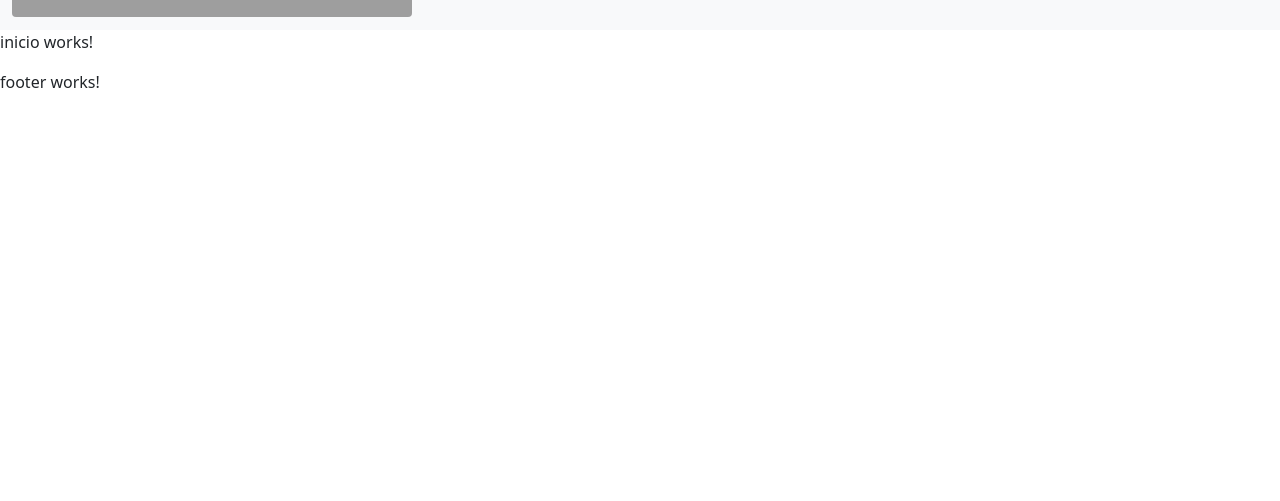
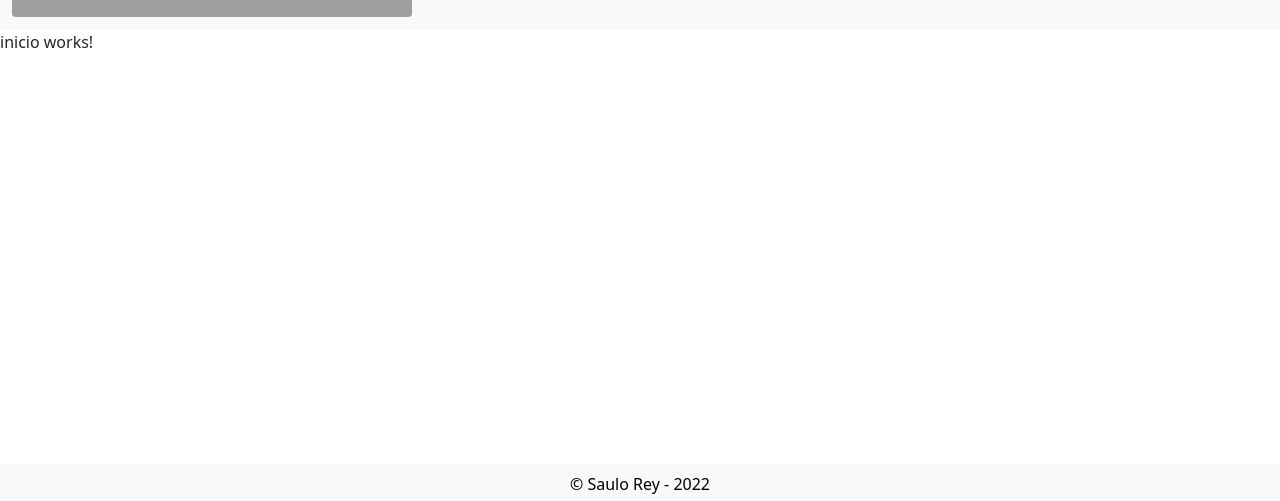
Before and after one commit to Saulo-cloud/SWP, an Angular app: page /inicio in a window 1280 px wide. Shown: the part 296-797 px from the top of the page. Built offline with nearby package versions, Linux system fonts and the light colour scheme; grey boxes are pictures that could not be loaded.

Commit message:
Añado footer

```diff
--- a/src/app/shared/footer/footer.component.html
+++ b/src/app/shared/footer/footer.component.html
@@ -1 +1,7 @@
-<p>footer works!</p>
+<footer class="footer bg-light text-center fixed-bottom">
+    <div class="container py-1">
+      <p class="text-black my-1">
+        &copy; {{ autor }} - {{ fecha.getFullYear() }}
+      </p>
+    </div>
+  </footer>
--- a/src/app/shared/footer/footer.component.ts
+++ b/src/app/shared/footer/footer.component.ts
@@ -7,6 +7,9 @@ import { Component, OnInit } from '@angular/core';
 })
 export class FooterComponent implements OnInit {
 
+  public fecha: any = new Date();
+  public autor: any = 'Saulo Rey';
+
   constructor() { }
 
   ngOnInit(): void {
```
